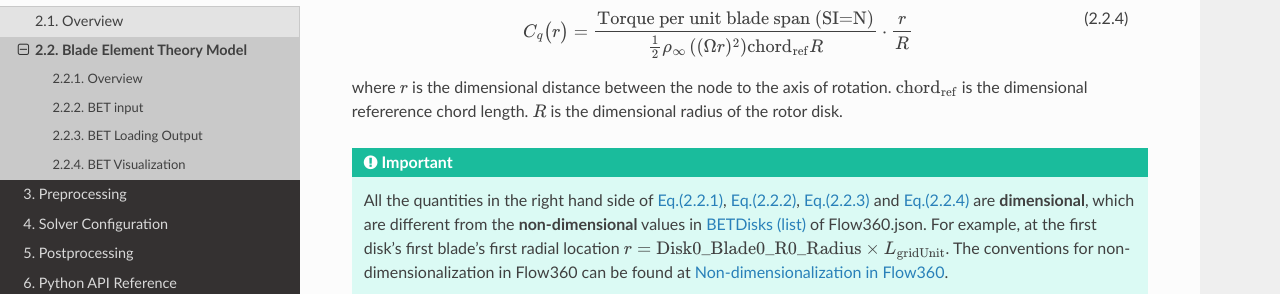
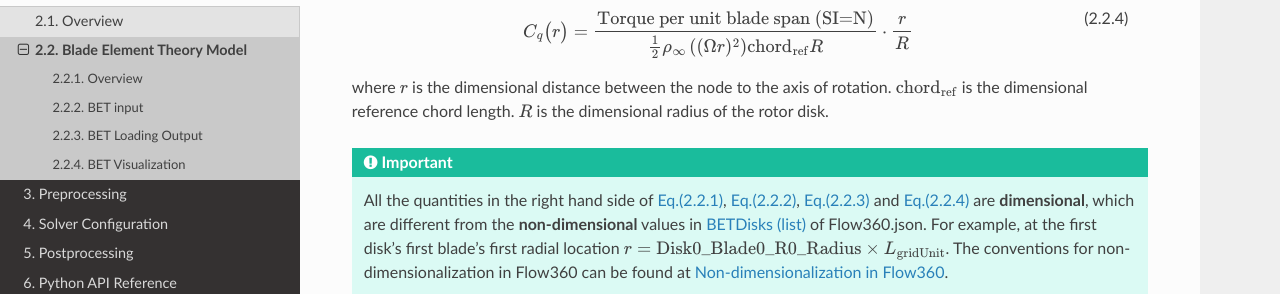
Before and after one commit to flexcompute-readthedocs/Flow360Documentation, a Sphinx documentation site: the page built from docs/source/capabilities/bladeElementTheory.rst, in a window 1280 px wide and 900 px high, scrolled down 5058 px. Shown: the part 180-474 px from the top of the window. Built offline with Sphinx 7.4.7 and the Read the Docs theme 2.0.0, drawn with Linux system fonts in a browser that asks for light colours.

Commit message:
update spelling

```diff
--- a/docs/source/capabilities/bladeElementTheory.rst
+++ b/docs/source/capabilities/bladeElementTheory.rst
@@ -213,7 +213,7 @@
 
    C_q\bigl(r\bigr)=\frac{\text{Torque per unit blade span (SI=N)}}{\frac{1}{2}\rho_{\infty}\left((\Omega r)^2\right)\text{chord}_{\text{ref}}R}\cdot\frac{r}{R}
 
-where :math:`r` is the dimensional distance between the node to the axis of rotation. :math:`\text{chord}_\text{ref}` is the dimensional refererence chord length. :math:`R` is the dimensional radius of the rotor disk.
+where :math:`r` is the dimensional distance between the node to the axis of rotation. :math:`\text{chord}_\text{ref}` is the dimensional reference chord length. :math:`R` is the dimensional radius of the rotor disk.
 
 .. important::
 
```
